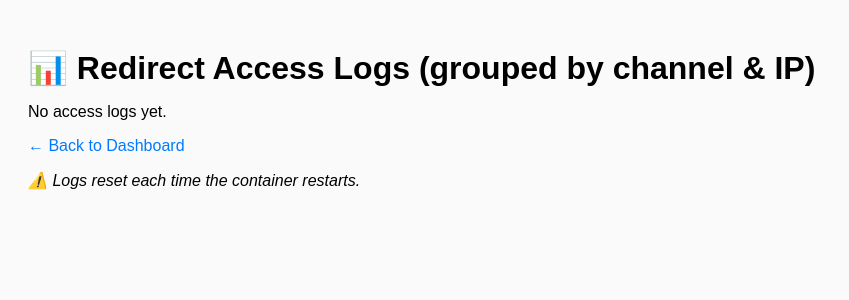
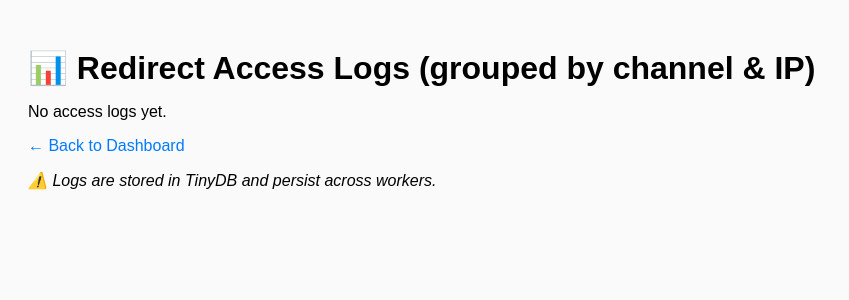
Before and after one commit to rocket6317/YouTube-Cache-And-Serve-Redirect_Url, a Flask app: page /dashboard/logs in a window 1280 px wide. Shown: the top 300 px of the page, without its empty margins (0-849 px from the left). Run offline with Flask 3, Linux system fonts and the light colour scheme; data that the repository does not hold is empty; parts of the project's set-up code (start-up, migrations or seed data) failed here and were passed over.

Commit message:
Update logs.html

```diff
--- a/templates/logs.html
+++ b/templates/logs.html
@@ -34,6 +34,6 @@
     {% endif %}
 
     <p><a href="/dashboard" class="back-link">← Back to Dashboard</a></p>
-    <em>⚠️ Logs reset each time the container restarts.</em>
+    <em>⚠️ Logs are stored in TinyDB and persist across workers.</em>
 </body>
 </html>
```
